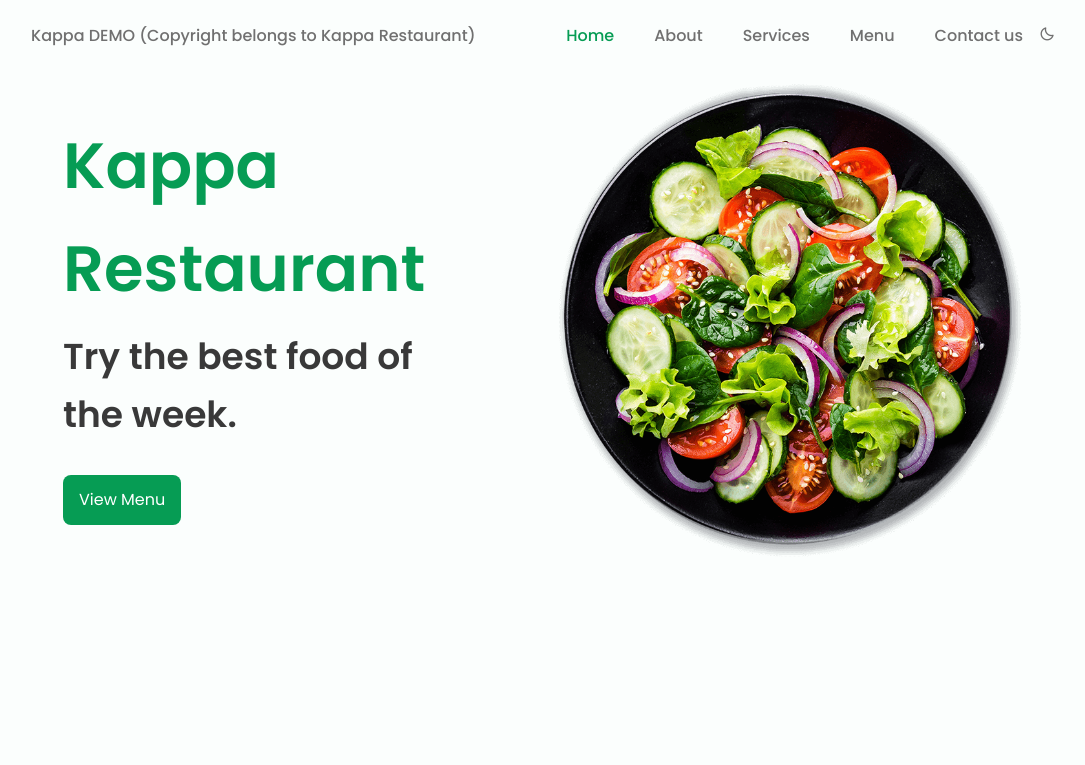
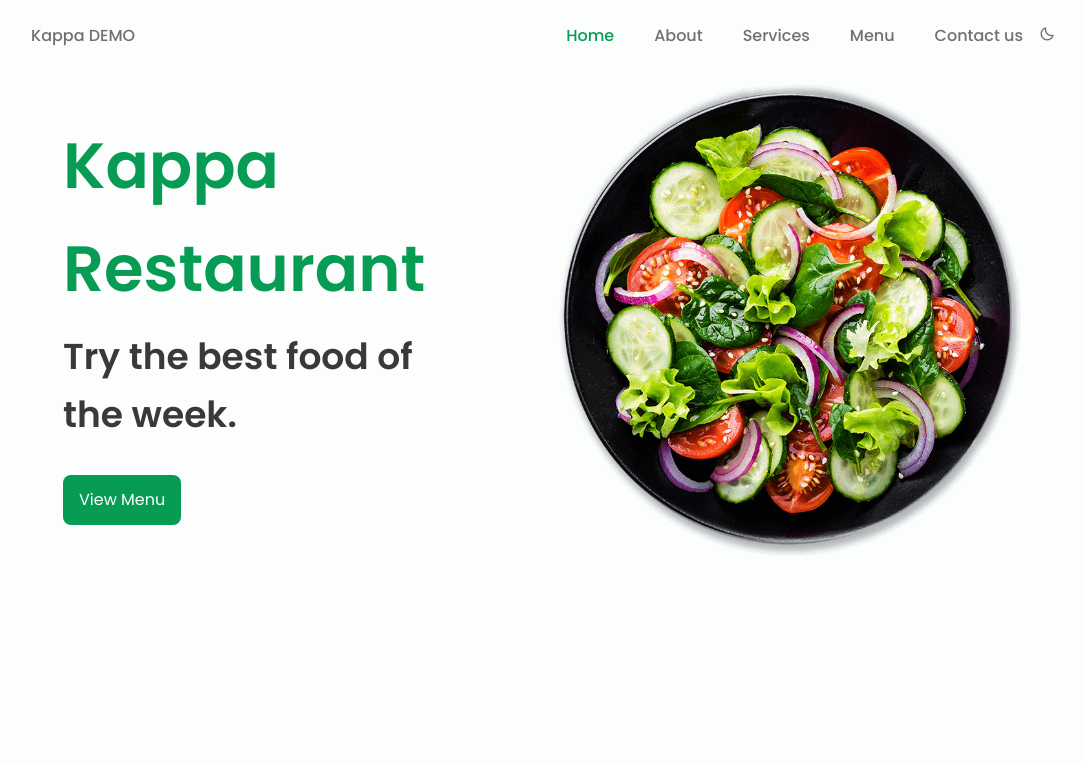
Before and after one commit to theonlyaswin/kappa, a plain HTML site: page index.html in a window 1280 px wide. Shown: the top 765 px of the page, without its empty margins (97-1182 px from the left). Drawn offline with nearby package versions, Linux system fonts and the light colour scheme; files that its build step writes are made by us from their sources.

Commit message:
Update index.html

```diff
--- a/index.html
+++ b/index.html
@@ -22,7 +22,7 @@
         <!--========== HEADER ==========-->
         <header class="l-header" id="header">
             <nav class="nav bd-container">
-                <a href="#" class="nav__logo">Kappa DEMO (Copyright belongs to Kappa Restaurant)</a>
+                <a href="#" class="nav__logo">Kappa DEMO</a>
 
                 <div class="nav__menu" id="nav-menu">
                     <ul class="nav__list">
```
